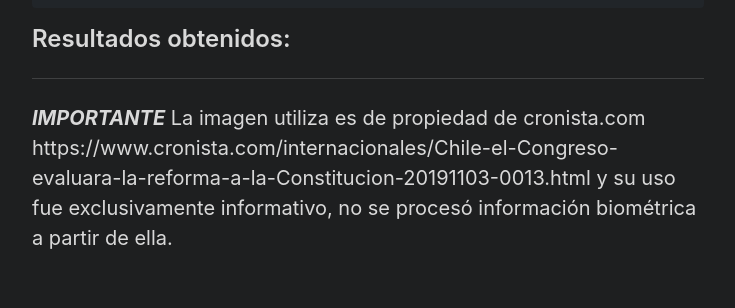
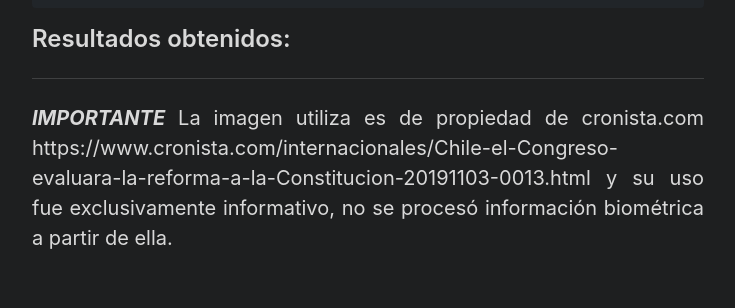
Before and after one commit to srosalest/srosalest.github.io, a Jekyll site: the page built from _posts/2020-12-27-deteccion-y-reconocimiento-facial.md, in a window 1280 px wide. Shown: the part 2988-3296 px from the top of the page, without its empty margins (272-1007 px from the left). Built offline with Jekyll 4.4.1, drawn with Linux system fonts in a browser that asks for light colours.

Commit message:
first post

```diff
--- a/_posts/2020-12-27-deteccion-y-reconocimiento-facial.md
+++ b/_posts/2020-12-27-deteccion-y-reconocimiento-facial.md
@@ -108,5 +108,6 @@ for each_item in detection:
 
 
 ***
-
+<div style="text-align: justify" markdown="1">
 **_IMPORTANTE_** La imagen utiliza es de propiedad de cronista.com https://www.cronista.com/internacionales/Chile-el-Congreso-evaluara-la-reforma-a-la-Constitucion-20191103-0013.html y su uso fue exclusivamente informativo, no se procesó información biométrica a partir de ella.
+</div>
```
